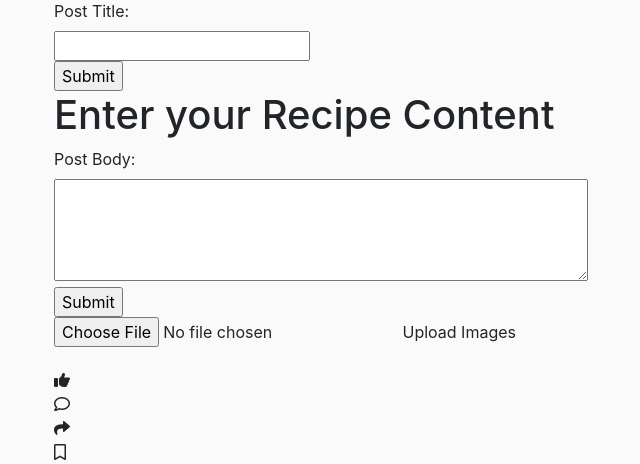
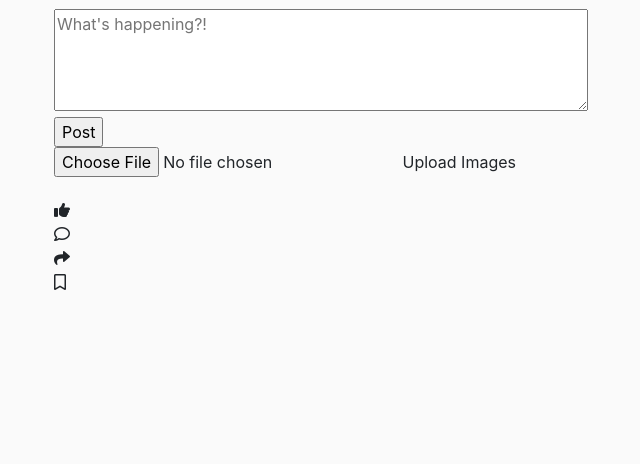
Before and after one commit to bennet489/RecipeHub, a Flask app: page / in a window 1280 px wide. Shown: the part 411-875 px from the top of the page, without its empty margins (31-671 px from the left). After the commit the page ends 701 px from the top, so only its background shows below. Run offline with Flask 3, Linux system fonts and the light colour scheme; some libraries are stand-ins or nearby versions.

Commit message:
Update home.html

```diff
--- a/app/templates/home.html
+++ b/app/templates/home.html
@@ -13,19 +13,11 @@
     <!-- Post Section -->
     <div class="post">
         <div class="post-content">
-		<h2>Enter Delicacy Name</h2>
-
-		<form action="/submit_post" method="post">
-        <label for="post_title">Post Title:</label><br>
-        <input type="text" id="post_title" name="post_title"><br>
-        <input type="submit" value="Submit">
-    </form>
 
     <h1>Enter your Recipe Content</h1>
     <form action="/submit_post" method="post">
-        <label for="post_body">Post Body:</label><br>
-        <textarea id="post_body" name="post_body" rows="4" cols="50"></textarea><br>
-        <input type="submit" value="Submit">
+        <textarea id="post_body" placeholder="What's happening?!" name="post_body" rows="4" cols="50"></textarea><br>
+        <input type="submit" value="Post">
     </form>
 
     <!-- File Upload Option -->
```
